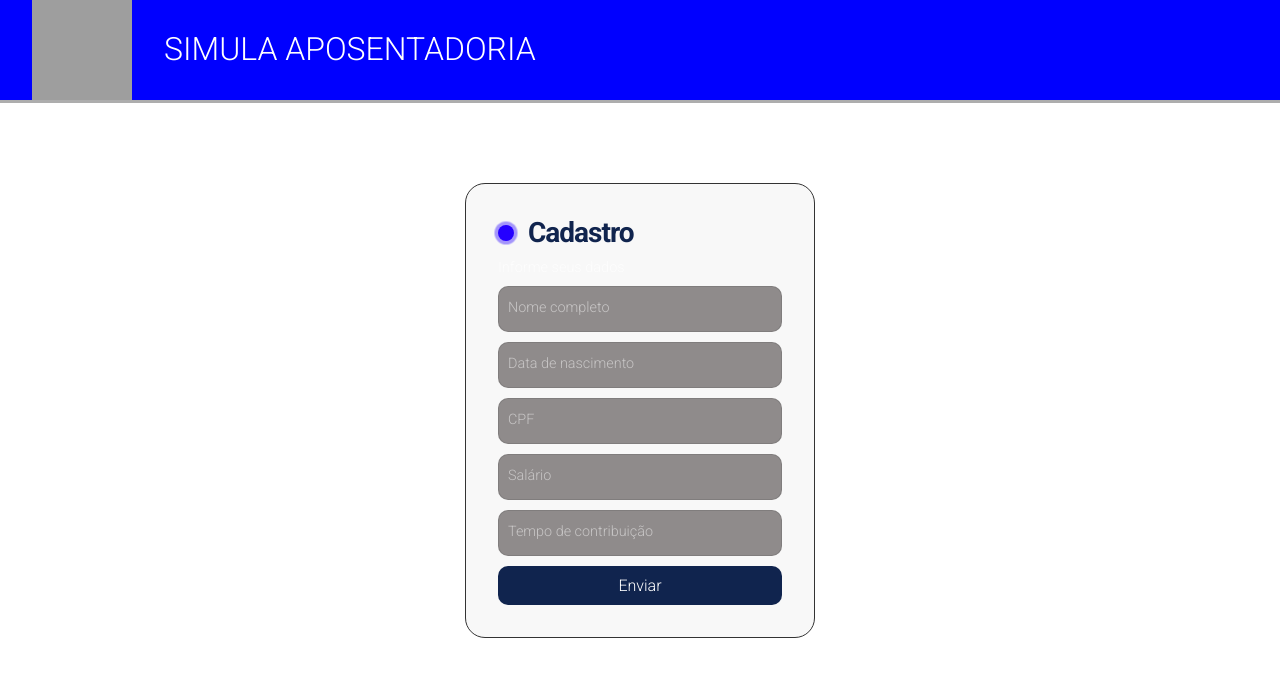
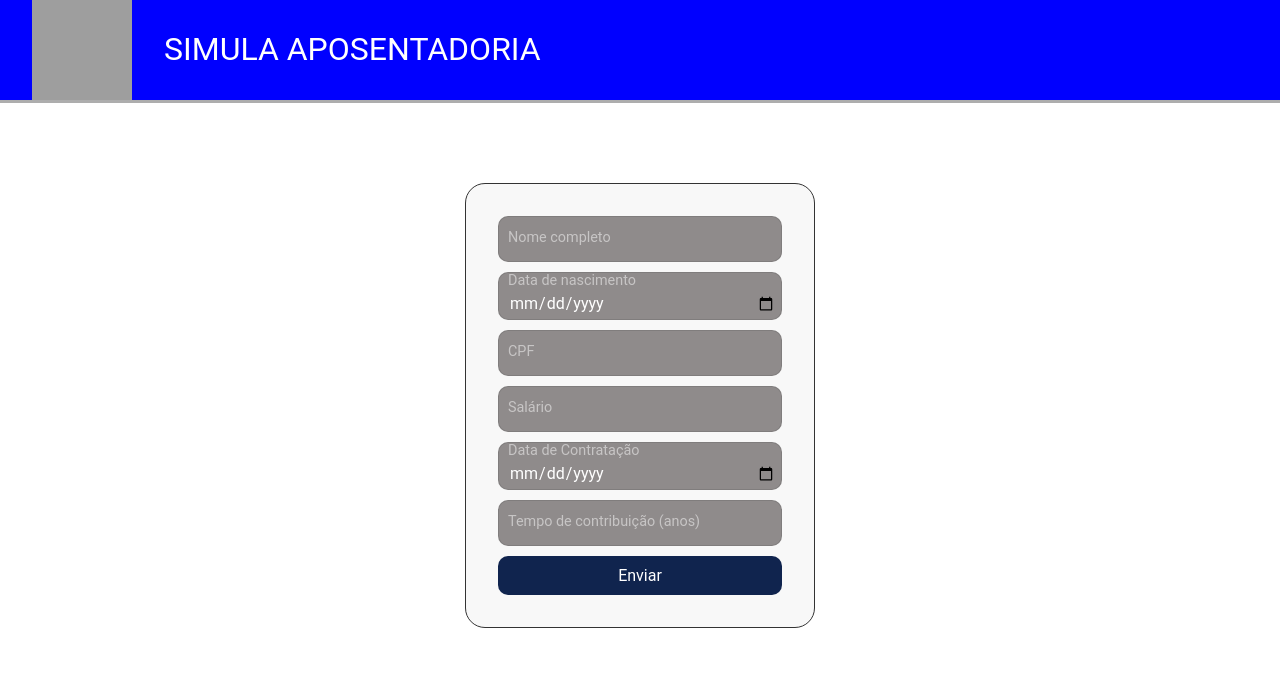
Before and after one commit to Eduvale007/Projeto_2semestre_c.c, a Flask app: page / in a window 1280 px wide. Shown: the top 677 px of the page. Run offline with Flask 3, Linux system fonts and the light colour scheme; grey boxes are pictures that could not be loaded.

Commit message:
insercaoNoBancoRealizada

```diff
--- a/DescontoFolha.py
+++ b/DescontoFolha.py
@@ -1,9 +1,10 @@
-from flask import Flask, request, jsonify
+
+from flask import Flask, request, jsonify, render_template
 import mysql.connector
 from datetime import datetime
 
 app = Flask(__name__)
-# Função para conectar ao banco
+
 def conectar_banco():
     try:
         conexao = mysql.connector.connect(
@@ -18,7 +19,11 @@ def conectar_banco():
     except mysql.connector.Error as erro:
         print(f"Erro ao conectar ao banco de dados: {erro}")
         return None
-# Rota para enviar dados
+
+@app.route('/')
+def index():
+    return render_template('index.html')
+
 @app.route('/enviar', methods=['POST'])
 def enviar_dados():
     # Capturar os dados enviados pelo formulário
@@ -27,16 +32,11 @@ def enviar_dados():
     cpf = request.form.get('cpf')
     salario = request.form.get('salario')
     data_contratacao = request.form.get('dataContratacao')
+    anos_contribuicao = request.form.get('tempoContribuicao')
+
     # Verificar se todos os campos foram preenchidos
-    if not nome or not data_nascimento or not cpf or not salario or not data_contratacao:
+    if not nome or not data_nascimento or not cpf or not salario or not data_contratacao or not anos_contribuicao:
         return jsonify({'erro': 'Por favor, preencha todos os campos.'}), 400
-    # Verificação de formato de data (ex: YYYY-MM-DD)
-    try:
-        datetime.strptime(data_nascimento, '%Y-%m-%d')
-        datetime.strptime(data_contratacao, '%Y-%m-%d')
-    except ValueError:
-        return jsonify({'erro': 'Formato de data inválido. Use YYYY-MM-DD.'}), 400
-    print(f"Dados recebidos: Nome={nome}, Data Nascimento={data_nascimento}, CPF={cpf}, Salário={salario}, Data Contratação={data_contratacao}")
 
     # Conectar ao banco
     conexao = conectar_banco()
@@ -47,22 +47,23 @@ def enviar_dados():
     cursor = conexao.cursor()
     try:
         # Inserir os dados na tabela Funcionario
-        sql_funcionario = "INSERT INTO funcionario (Nome, Dt_nascimento, Cpf, Dt_contratacao) VALUES (%s, %s, %s, %s)"
-        valores_funcionario = (nome, data_nascimento, cpf, data_contratacao)
+        sql_funcionario = "INSERT INTO funcionario (Nome, Dt_nascimento, Cpf, Dt_contratacao, Anos_contribuicao) VALUES (%s, %s, %s, %s, %s)"
+        valores_funcionario = (nome, data_nascimento, cpf, data_contratacao, anos_contribuicao)
         cursor.execute(sql_funcionario, valores_funcionario)
         conexao.commit()
+
         # Obter o ID do funcionário recém-inserido
         funcionario_id = cursor.lastrowid
         print(f"ID do funcionário inserido: {funcionario_id}")
+
         # Inserir o salário na tabela Salario
         sql_salario = "INSERT INTO salario (funcionario_id, Valor_Bruto, Dt_ajuste) VALUES (%s, %s, CURDATE())"
         valores_salario = (funcionario_id, salario)
         cursor.execute(sql_salario, valores_salario)
         conexao.commit()
+
         print("Dados de salário inseridos com sucesso!")
-        # Consulta para retornar os dados inseridos
-        cursor.execute("SELECT * FROM funcionario WHERE Cpf = %s", (cpf,))
-        funcionario = cursor.fetchone()
+
     except mysql.connector.Error as erro:
         print(f"Erro ao inserir dados: {erro}")
         return jsonify({'erro': f'Erro ao inserir dados: {erro}'}), 500
@@ -70,15 +71,7 @@ def enviar_dados():
         cursor.close()
         conexao.close()
 
+    return jsonify({'mensagem': 'Dados inseridos com sucesso!'}), 200
 
-            # Retornar os dados como JSON para exibição no front-end
-    if funcionario:
-        return jsonify({
-            'nome': funcionario[1],
-            'data_nascimento': funcionario[2],
-            'cpf': funcionario[3],
-            'data_contratacao': funcionario[4]
-        })
-    else:
-        print("Funcionário não encontrado.")
-        return jsonify({'erro': 'Funcionário não encontrado.'}), 404
+if __name__ == '__main__':
+    app.run(debug=True)
--- a/templates/index.html
+++ b/templates/index.html
@@ -1,14 +1,10 @@
-
 <!DOCTYPE html>
-<html lang="en">
+<html lang="pt-BR">
 <head>
     <meta charset="UTF-8">
     <meta name="viewport" content="width=device-width, initial-scale=1.0">
-    <link rel="stylesheet" href="{{ url_for('static', filename='css/header.css') }}"/>
-    <link rel="stylesheet" href="{{ url_for('static', filename='css/form.css') }}"/>
-    <link rel="preconnect" href="https://fonts.googleapis.com">
-<link rel="preconnect" href="https://fonts.gstatic.com" crossorigin>
-<link href="https://fonts.googleapis.com/css2?family=Roboto:ital,wght@0,100;0,300;0,400;0,500;0,700;0,900;1,100;1,300;1,400;1,500;1,700;1,900&display=swap" rel="stylesheet">
+    <link rel="stylesheet" href="{{ url_for('static', filename='css/header.css') }}">
+    <link rel="stylesheet" href="{{ url_for('static', filename='css/form.css') }}">
     <title>Simulação Aposentadoria</title>
 </head>
 <body>
@@ -16,44 +12,36 @@
         <img src="https://images.emojiterra.com/google/noto-emoji/unicode-15.1/color/1024px/1f1e7-1f1f7.png" alt="">
         <h1>Simula Aposentadoria</h1>
     </header>
-
     <main>
-
         <section class="main__form">
-
-            <form class="form">
-                <p class="title">Cadastro </p>
-                <p class="message">Informe seus dados </p>
-
+            <form class="form" action="/enviar" method="post">
                 <label>
-                    <input class="input" id="name" type="text" placeholder="" required="">
+                    <input class="input" id="name" name="name" type="text" placeholder="" required="">
                     <span>Nome completo</span>
                 </label>
                 <label>
-                    <input class="input" id="dataNascimento" type="data" placeholder="" required="">
+                    <input class="input" id="dataNascimento" name="dataNascimento" type="date" placeholder="" required="">
                     <span>Data de nascimento</span>
                 </label>
-
                 <label>
-                    <input class="input" id="cpf" type="text" placeholder="" required="">
+                    <input class="input" id="cpf" name="cpf" type="text" placeholder="" required="">
                     <span>CPF</span>
                 </label>
-
                 <label>
-                    <input class="input" id="salario" type="number" placeholder="" required="">
+                    <input class="input" id="salario" name="salario" type="number" placeholder="" required="">
                     <span>Salário</span>
                 </label>
                 <label>
-                    <input class="input" id="dataContratacao" type="data" placeholder="" required="">
-                    <span>Tempo de contribuição</span>
+                    <input class="input" id="dataContratacao" name="dataContratacao" type="date" placeholder="" required="">
+                    <span>Data de Contratação</span>
                 </label>
-
+                <label>
+                    <input class="input" id="tempoContribuicao" name="tempoContribuicao" type="number" placeholder="" required="">
+                    <span>Tempo de contribuição (anos)</span>
+                </label>
                 <button class="submit">Enviar</button>
-
             </form>
         </section>
-
     </main>
-
 </body>
 </html>
```
